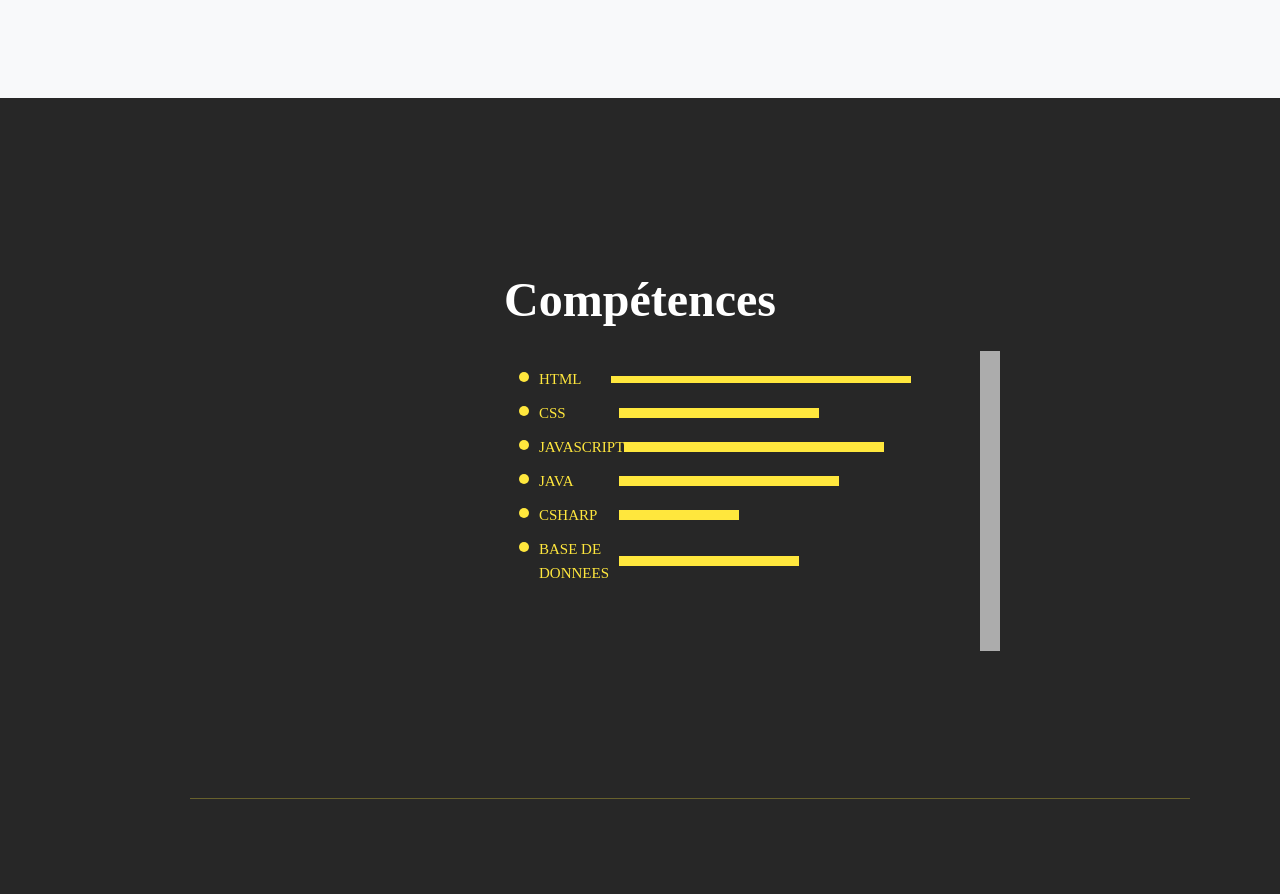
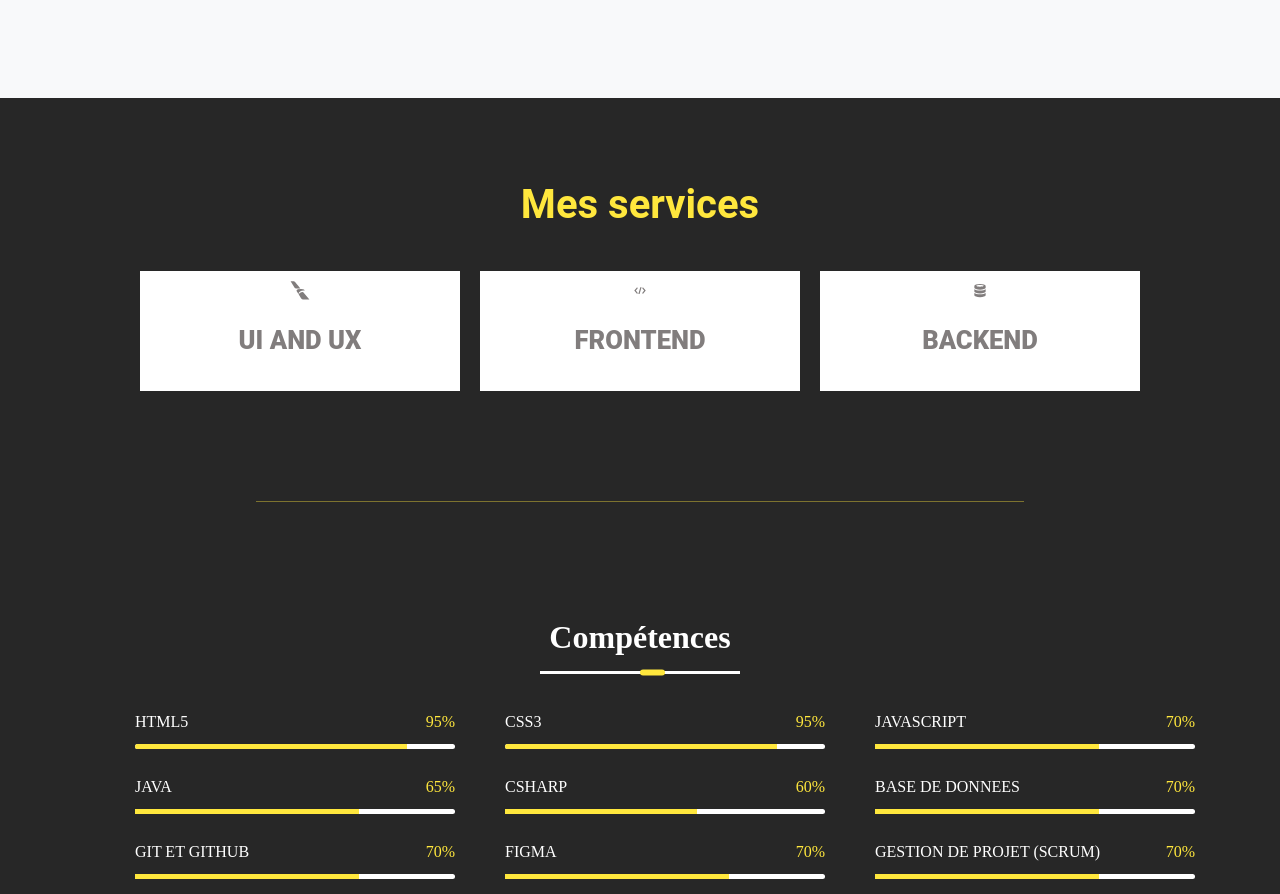
Before and after one commit to FranckTshiz27/portfolionext, a Next.js app: page / in a window 1280 px wide. Shown: the part 1903-2797 px from the top of the page. Before the commit the page ends 2702 px from the top, so only its background shows below. Built offline with nearby package versions, Linux system fonts and the light colour scheme.

Commit message:
feat: add service section

```diff
--- a/package.json
+++ b/package.json
@@ -19,6 +19,7 @@
   },
   "devDependencies": {
     "eslint": "7.31.0",
-    "eslint-config-next": "11.0.1"
+    "eslint-config-next": "11.0.1",
+    "typescript": "^4.3.5"
   }
 }
--- /dev/null
+++ b/pages/api/components/CardService.tsx
@@ -0,0 +1,13 @@
+import style from '../../../styles/cardService.module.scss';
+
+import {SiAmericanairlines} from 'react-icons/si'
+
+const CardService = ({posts})=>{
+   return (
+    <div className={style.cardService}>
+    <h3>Mon premier card service</h3>
+    </div>
+   )
+}
+
+export default CardService;
--- a/pages/index.js
+++ b/pages/index.js
@@ -1,7 +1,7 @@
 import Head from "next/head";
 import * as React from "react";
 import Image from "next/image";
-import { DiAptana } from "react-icons/di";
+import { DiAptana, DiBackbone } from "react-icons/di";
 import { FiChevronsDown } from "react-icons/fi";
 import TypeIt from "typeit-react";
 import style from "./apropos.module.scss";
@@ -11,11 +11,17 @@ import bannerStyle from "./banner.module.scss";
 import { useState } from "react";
 import { div } from "prelude-ls";
 import competenceStyle from "../styles/competence.module.scss";
+import serviceStyle from "../styles/service.module.scss";
 import aproposStyle from "./apropos.module.scss";
 import profilePic from "../public/images/dev.png";
 import { AiFillGithub, AiFillLayout, AiOutlineTwitter } from "react-icons/ai";
 import { FaFacebookF, FaLinkedinIn } from "react-icons/fa";
-export default function Home() {
+import CardService from "./api/components/CardService";
+import { SiAmericanairlines } from "react-icons/si";
+import { DiCode, DiDatabase } from "react-icons/di";
+import styleCardService from "../styles/cardService.module.scss";
+
+export default function Home({ posts }) {
   const [isMenuVisible, setIsMenuVisible] = useState(true);
   const getSymbol = () => {
     return isMenuVisible ? (
@@ -43,7 +49,12 @@ export default function Home() {
         <li className={menuStyle.navigation__item}>
           <a href="#apropos">A propos</a>
         </li>
-        <li className={menuStyle.navigation__item}>Compétences</li>
+        <li className={menuStyle.navigation__item}>
+          <a href="#competences"> Compétences</a>
+        </li>
+        <li className={menuStyle.navigation__item}>
+          <a href="#services"> Services</a>
+        </li>
         <li className={menuStyle.navigation__item}>Réalisations</li>
       </ul>
     );
@@ -97,8 +108,8 @@ export default function Home() {
         </div>
 
         <div className={bannerStyle.banner__direction}>
-          <button>VOIR PLUS</button>
           <div className={bannerStyle.banner__direction__content}>
+            <a href="#apropos">
               <FiChevronsDown
                 style={{
                   color: "#ffe73d",
@@ -109,9 +120,14 @@ export default function Home() {
                   bottom: 0,
                   cursor: "pointer",
                   zIndex: 0,
+                  marginBottom: -40,
                 }}
               />
+            </a>
           </div>
+          <a href="#apropos">
+            <button>VOIR PLUS</button>
+          </a>
         </div>
       </div>
 
@@ -120,6 +136,7 @@ export default function Home() {
 
         <div className={aproposStyle.descriptionContainer}>
           <h1>A propos de moi</h1>
+
           <p>
             Je suis détenteur d'un diplôme de licence en génie informatique et
             ingénieur logiciel. J'ai également fait plusieurs formations qui
@@ -142,48 +159,135 @@ export default function Home() {
         </div>
       </div>
 
-      <div className={competenceStyle.competence}>
+      <div id="services" className={serviceStyle.service}>
+        <h2>Mes services</h2>
+        <div className={serviceStyle.service__container}>
+          <div className={styleCardService.cardService}>
+            <SiAmericanairlines
+              className={styleCardService.cardService__logo}
+            />
+            <h3>UI AND UX</h3>
+          </div>
+
+          <div className={styleCardService.cardService}>
+            <DiCode className={styleCardService.cardService__logo} />
+            <h3>FRONTEND</h3>
+          </div>
+          <div className={styleCardService.cardService}>
+            <DiDatabase className={styleCardService.cardService__logo} />
+            <h3>BACKEND</h3>
+          </div>
+        </div>
+        <div className={serviceStyle.service__separator}></div>
+      </div>
+
+      <div className={competenceStyle.competence} id="competences">
         <h2>Compétences</h2>
 
-        <ul className={competenceStyle.competence__container}>
+        <div className={competenceStyle.competence__underline}></div>
+
+        <div className={competenceStyle.competence__container}>
           <div className={competenceStyle.competence__container__item}>
-            <li>HTML</li>
+            <div
+              className={competenceStyle.competence__container__item__header}
+            >
+              <h3>HTML5</h3>
+              <strong>95%</strong>
+            </div>
+            <div className={competenceStyle.niveau}>
+              <div className={competenceStyle.niveauHtml}></div>
+            </div>
+          </div>
+
+          <div className={competenceStyle.competence__container__item}>
+            <div
+              className={competenceStyle.competence__container__item__header}
+            >
+              <h3>CSS3</h3>
+              <strong>95%</strong>
+            </div>
             <div className={competenceStyle.niveau}>
               <div className={competenceStyle.niveauHtml}></div>
             </div>
           </div>
           <div className={competenceStyle.competence__container__item}>
-            <li>CSS</li>
-            <div className={competenceStyle.niveau}>
-              <div className={competenceStyle.niveauCss}></div>
+            <div
+              className={competenceStyle.competence__container__item__header}
+            >
+              <h3>JAVASCRIPT</h3>
+              <strong>70%</strong>
             </div>
-          </div>
-
-          <div className={competenceStyle.competence__container__item}>
-            <li>JAVASCRIPT</li>
             <div className={competenceStyle.niveau}>
               <div className={competenceStyle.niveauJs}></div>
             </div>
           </div>
           <div className={competenceStyle.competence__container__item}>
-            <li>JAVA</li>
+            <div
+              className={competenceStyle.competence__container__item__header}
+            >
+              <h3>JAVA</h3>
+              <strong>65%</strong>
+            </div>
             <div className={competenceStyle.niveau}>
-              <div className={competenceStyle.niveauJava}></div>
+              <div className={competenceStyle.niveauJs}></div>
             </div>
           </div>
           <div className={competenceStyle.competence__container__item}>
-            <li>CSHARP</li>
+            <div
+              className={competenceStyle.competence__container__item__header}
+            >
+              <h3>CSHARP</h3>
+              <strong>60%</strong>
+            </div>
             <div className={competenceStyle.niveau}>
               <div className={competenceStyle.niveauCsharp}></div>
             </div>
           </div>
           <div className={competenceStyle.competence__container__item}>
-            <li>BASE DE DONNEES</li>
+            <div
+              className={competenceStyle.competence__container__item__header}
+            >
+              <h3>BASE DE DONNEES</h3>
+              <strong>70%</strong>
+            </div>
             <div className={competenceStyle.niveau}>
               <div className={competenceStyle.niveauDb}></div>
             </div>
           </div>
-        </ul>
+          <div className={competenceStyle.competence__container__item}>
+            <div
+              className={competenceStyle.competence__container__item__header}
+            >
+              <h3>GIT ET GITHUB</h3>
+              <strong>70%</strong>
+            </div>
+            <div className={competenceStyle.niveau}>
+              <div className={competenceStyle.niveauDb}></div>
+            </div>
+          </div>
+          <div className={competenceStyle.competence__container__item}>
+            <div
+              className={competenceStyle.competence__container__item__header}
+            >
+              <h3>FIGMA</h3>
+              <strong>70%</strong>
+            </div>
+            <div className={competenceStyle.niveau}>
+              <div className={competenceStyle.niveauDb}></div>
+            </div>
+          </div>
+          <div className={competenceStyle.competence__container__item}>
+            <div
+              className={competenceStyle.competence__container__item__header}
+            >
+              <h3>GESTION DE PROJET (SCRUM)</h3>
+              <strong>70%</strong>
+            </div>
+            <div className={competenceStyle.niveau}>
+              <div className={competenceStyle.niveauDb}></div>
+            </div>
+          </div>
+        </div>
         <div className={competenceStyle.competence__separator}></div>
       </div>
     </div>
--- /dev/null
+++ b/styles/cardService.module.scss
@@ -0,0 +1,39 @@
+.cardService {
+  background-color: rgba($color: #fff, $alpha: 1);
+  width: 320px;
+  height: 120px;
+  display: flex;
+  flex-direction: column;
+  align-items: center;
+  padding: 10px;
+  transition: 1ms;
+  margin: 10px;
+  cursor: pointer;
+  h3 {
+    font-size: 1.6rem;
+    color: rgba($color: #ffe73d, $alpha: 1);
+    color: rgb(129, 125, 125);
+    font-weight: 900;
+  }
+
+  .cardService__logo {
+    font-size: 6rem;
+    color: rgb(129, 125, 125);
+  }
+
+  &:hover {
+    background-color: #ffe73d;
+    h3 {
+      font-size: 1rem;
+      color: rgb(129, 125, 125);
+      font-weight: 900;
+    }
+    margin: 10px;
+    cursor: pointer;
+
+    .cardService__logo {
+      font-size: 6rem;
+      color: rgb(129, 125, 125);
+    }
+  }
+}
--- a/styles/competence.module.scss
+++ b/styles/competence.module.scss
@@ -4,7 +4,7 @@
     flex-direction: column;
     width: 100%;
     align-items: center;
-    padding: 150px;
+    padding: 50px 0px;
     box-sizing: border-box;
     justify-content: space-between;
     align-items: center;
@@ -21,91 +21,109 @@
     h2 {
       color: #fff;
       font-weight: 500;
-      font-size: 3em;
+      font-size: 2em;
       line-height: 0.5;
       text-align: start;
       display: flex;
       justify-content: center;
       width: 100%;
       font-weight: 700;
+      position: relative;
+    }
+
+    .competence__underline {
+      height: 3px;
+      width: 200px;
+      background-color: #fff;
+      position: relative;
+      // position: absolute;
+      // transform: translate(0, 50px);
+
+      &:after {
+        content: "";
+        height: 6px;
+        width: 25px;
+        background-color: #ffe73d;
+        position: absolute;
+        transform: translate(100px, -1.6px);
+        border-radius: 10px;
+      }
+
+      margin-bottom: 20px;
     }
 
     .competence__container {
       line-height: 1.5em;
       padding: 0;
-      width: 40%;
       display: flex;
-      flex-direction: column;
       justify-content: center;
       align-items: center;
       position: relative;
-
-      &:after {
-        content: "";
-        position: absolute;
-        height: 300px;
-        width: 20px;
-        background-color: #acacac;
-        transform: translate(350px, 20px);
-      }
+      flex-wrap: wrap;
       .competence__container__item {
         display: flex;
-        align-items: center;
+        align-items: flex-start;
         justify-content: center;
-        width: 100%;
-        margin-left: 150px;
+        flex-direction: column;
+        width: 20rem;
+        margin-left: 50px;
         margin-bottom: 10px;
-        li {
-          list-style: none;
+        .competence__container__item__header {
           position: relative;
-          padding: 0 0 0 20px;
-          color: #ffe73d;
+          color: #fff;
           font-size: 15px;
-          font-weight: 400;
-          width: 40%;
-          &:before {
-            content: "";
-            position: absolute;
-            left: 0;
-            top: 5px;
-            width: 10px;
-            height: 10px;
-            background-color: #ffe73d;
-            border-radius: 100%;
+          font-weight: 200;
+          width: 100%;
+          display: flex;
+          align-items: center;
+          justify-content: space-between;
+          margin-bottom: -6px;
+          strong {
+            color: #ffe73d;
+            font-weight: lighter;
+            font-size: 1rem;
+          }
+          h3 {
+            font-weight: lighter;
+            font-size: 1rem;
           }
         }
         .niveau {
-          width: 500px;
+          width: 100%;
           display: flex;
           justify-content: flex-start;
+          border-radius: 50px;
+          background-color: #fff;
+          height: 5px;
           .niveauHtml {
-            width: 300px;
-            height: 7px;
+            width: 85%;
+            height: 5px;
             background-color: #ffe73d;
+            border-radius: 50px 0px 0px 50px;
           }
           .niveauCss {
-            width: 200px;
-            height: 10px;
+            width: 85%;
+            height: 5px;
             background-color: #ffe73d;
           }
           .niveauJs {
-            width: 260px;
-            height: 10px;
+            width: 70%;
             background-color: #ffe73d;
+            height: 5px;
           }
           .niveauJava {
-            width: 220px;
+            width: 65%;
             height: 10px;
             background-color: #ffe73d;
           }
           .niveauCsharp {
-            width: 120px;
-            height: 10px;
+            width: 60%;
+            height: 5px;
             background-color: #ffe73d;
           }
           .niveauDb {
-            width: 180px;
-            height: 10px;
+            width: 70%;
+            height: 5px;
             background-color: #ffe73d;
           }
         }
--- /dev/null
+++ b/styles/service.module.scss
@@ -0,0 +1,23 @@
+.service {
+  padding: 50px 0px;
+  visibility: visible;
+  opacity: 1;
+  display: flex;
+  flex-direction: column;
+  align-items: center;
+  font-family: roboto;
+  h2 {
+    color: #ffe73d;
+    font-size: 2.5rem;
+  }
+  .service__container {
+    display: flex;
+    justify-content: center;
+  }
+  .service__separator {
+    height: 1px;
+    width: 60%;
+    background-color: rgba($color: #ffe73d, $alpha: 0.4);
+    margin-top: 100px;
+  }
+}
```
Also changed, not shown: pages/banner.module.scss (+3 -10 lines), tsconfig.json (added, +29 -0 lines), next-env.d.ts (added), 1 other file (tests, documents, lock files or other folders). Lines whose indentation alone changed are shown as unchanged.
